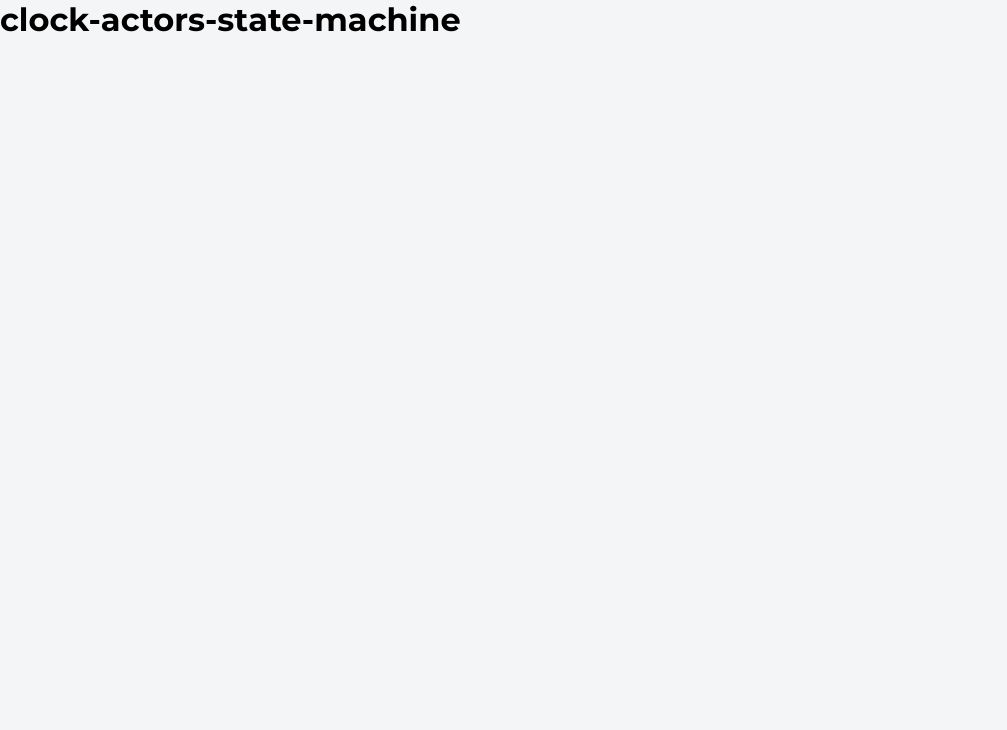
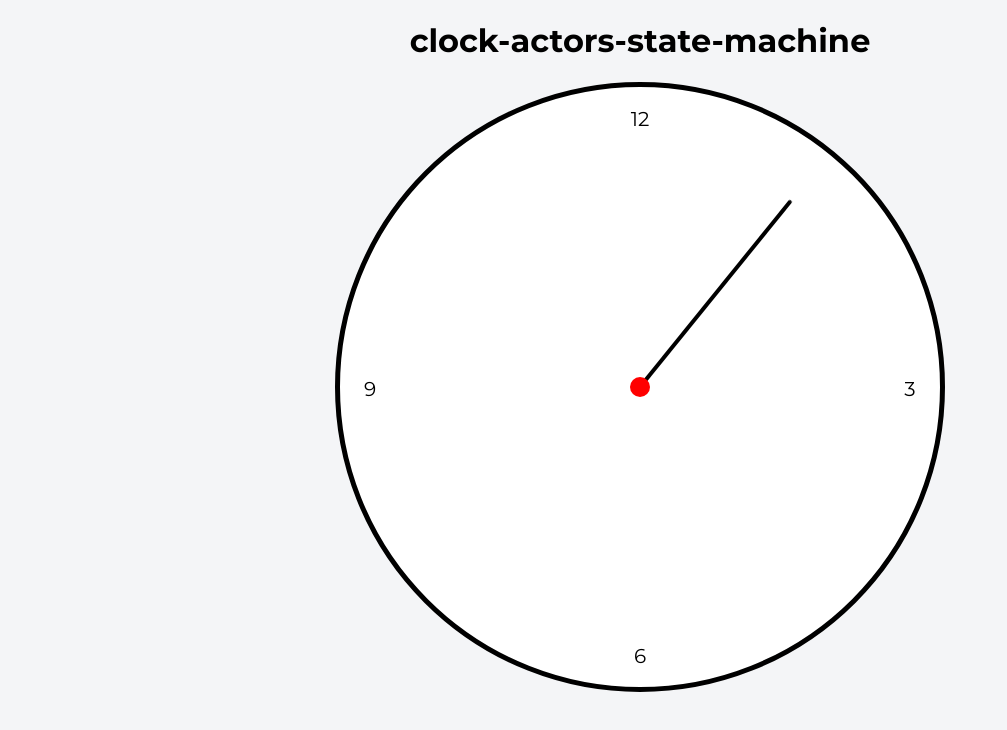
Before and after one commit to playerony/clock-actors-state-machine, a React app: page / in a window 1280 px wide. Shown: the top 730 px of the page, without its empty margins (0-1007 px from the left). Built offline with nearby package versions, Linux system fonts and the light colour scheme.

Commit message:
chore: create simple clock (#2)

```diff
--- a/src/app/app.component.jsx
+++ b/src/app/app.component.jsx
@@ -1,5 +1,12 @@
 import React from 'react';
+
+import { Clock } from '../atoms';
 
 import cls from './app.styles.css';
 
-export const App = () => <h1 className={cls.title}>clock-actors-state-machine</h1>;
+export const App = () => (
+  <main className={cls.app}>
+    <h1 className={cls.title}>clock-actors-state-machine</h1>
+    <Clock />
+  </main>
+);
--- a/src/app/app.styles.css
+++ b/src/app/app.styles.css
@@ -5,20 +5,26 @@
 }
 
 body,
-html {
+html,
+#root {
   margin: 0;
   padding: 0;
   width: 100%;
   height: 100%;
+  font-size: 16px;
+  font-weight: 400;
   background-color: #f4f5f7;
 }
 
-body {
+.title {
+  text-align: center;
+}
+
+.app {
+  width: 100%;
+  height: 100%;
   display: grid;
+  overflow: hidden;
+  grid-template-columns: 1fr;
   grid-template-rows: auto 1fr;
 }
-
-.title {
-  margin: 0;
-  padding: 0;
-}
--- /dev/null
+++ b/src/atoms/clock/clock.component.jsx
@@ -0,0 +1,11 @@
+import React from 'react';
+
+import cls from './clock.styles.css';
+
+export const Clock = () => (
+  <div className={cls.clock}>
+    <div className={cls.seconds} />
+    <div className={cls['labels-vertical']} />
+    <div className={cls['labels-horizontal']} />
+  </div>
+);
--- /dev/null
+++ b/src/atoms/clock/clock.styles.css
@@ -0,0 +1,93 @@
+:root {
+  --label-size: 20px;
+  --clock-radius: 300px;
+  --seconds-thickness: 4px;
+  --center-dot-radius: 10px;
+}
+
+.clock {
+  margin: 0 auto;
+  font-size: 20px;
+  position: relative;
+  border-radius: 100%;
+  background-color: white;
+  border: 5px solid black;
+  box-sizing: content-box;
+  width: calc(var(--clock-radius) * 2);
+  height: calc(var(--clock-radius) * 2);
+}
+
+.clock::before {
+  top: 50%;
+  left: 50%;
+  content: '';
+  z-index: 10;
+  position: absolute;
+  background-color: red;
+  border-radius: var(--center-dot-radius);
+  width: calc(var(--center-dot-radius) * 2);
+  height: calc(var(--center-dot-radius) * 2);
+  margin-top: calc(var(--center-dot-radius) * -1);
+  margin-left: calc(var(--center-dot-radius) * -1);
+}
+
+.labels-horizontal::after,
+.labels-horizontal::before,
+.labels-vertical::after,
+.labels-vertical::before {
+  text-align: center;
+  position: absolute;
+  width: var(--label-size);
+  height: var(--label-size);
+}
+
+.labels-horizontal::before,
+.labels-horizontal::after {
+  top: calc(var(--clock-radius) - var(--label-size) / 2);
+}
+
+.labels-horizontal::before {
+  content: '9';
+  left: calc(var(--clock-radius) / 15);
+}
+
+.labels-horizontal::after {
+  content: '3';
+  right: calc(var(--clock-radius) / 15);
+}
+
+.labels-vertical::before,
+.labels-vertical::after {
+  left: calc(var(--clock-radius) - var(--label-size) / 2);
+}
+
+.labels-vertical::before {
+  content: '12';
+  top: calc(var(--clock-radius) / 15);
+}
+
+.labels-vertical::after {
+  content: '6';
+  top: calc((var(--clock-radius) * 2) - (var(--clock-radius) / 7));
+}
+
+.seconds {
+  height: 40%;
+  position: absolute;
+  background-color: black;
+  top: var(--clock-radius);
+  transform-origin: top center;
+  width: var(--seconds-thickness);
+  border-radius: var(--seconds-thickness);
+  animation: seconds-rotation 7200ms linear infinite;
+  left: calc(var(--clock-radius) - var(--seconds-thickness) / 2);
+}
+
+@keyframes seconds-rotation {
+  from {
+    transform: rotate(-180deg);
+  }
+  to {
+    transform: rotate(180deg);
+  }
+}
--- /dev/null
+++ b/src/atoms/index.js
@@ -0,0 +1 @@
+export * from './clock/clock.component';
```
